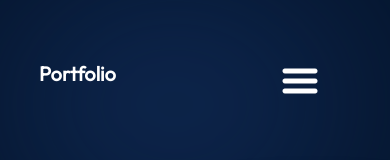
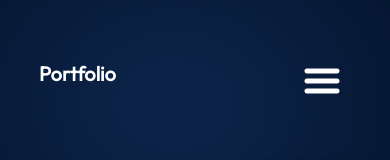
Before and after one commit to HamzaNabeel/NewPortfolio-blueTheme, a React (Vite) app: page / in a window 390 px wide. Shown: the top 160 px of the page. Built offline with nearby package versions, Linux system fonts and the light colour scheme.

Commit message:
menu margin-right

```diff
--- a/src/components/Navbar/Navbar.module.css
+++ b/src/components/Navbar/Navbar.module.css
@@ -51,10 +51,10 @@
   .menu {
     position: absolute;
     right: 0;
-    margin-right: 10%;
+    margin-right: 3%;
     flex-direction: column;
     align-items: flex-end;
-    gap: 11px;
+    gap: 10px;
     z-index: 3;
   }
 
```
